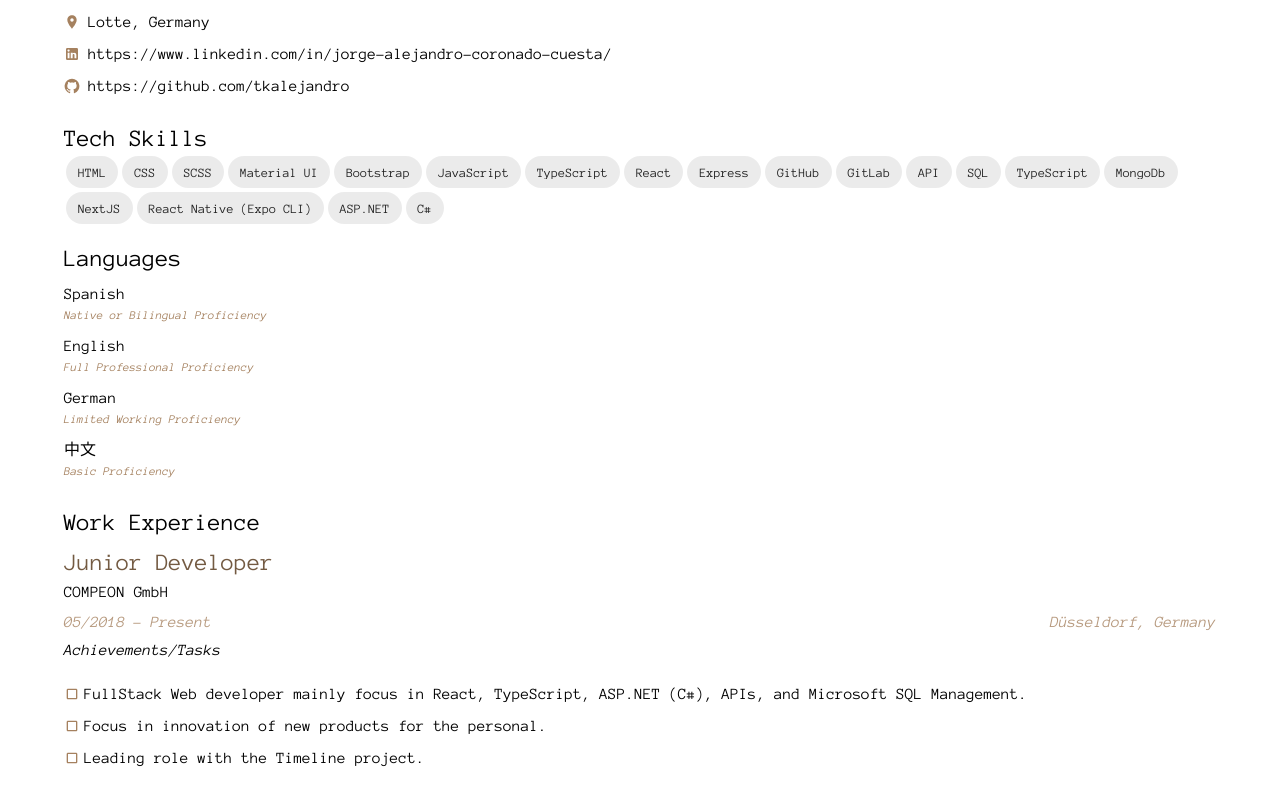
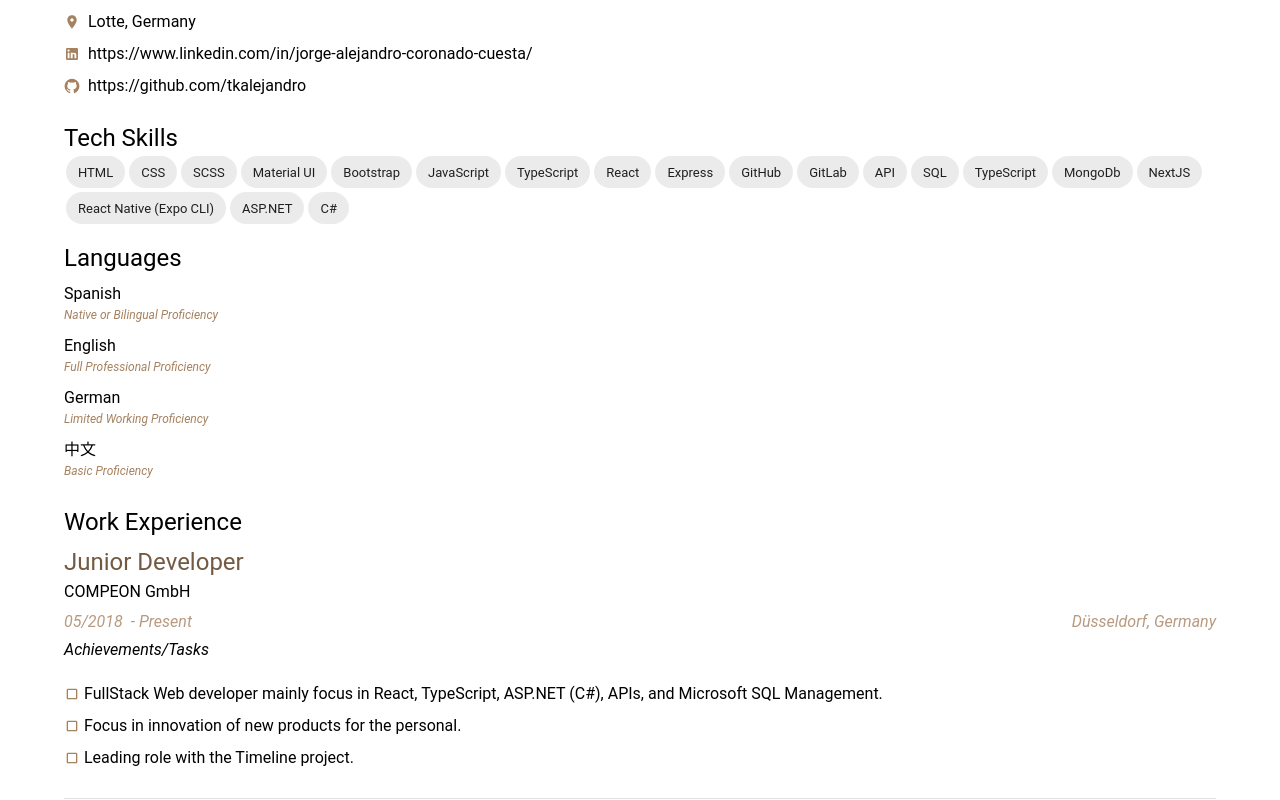
Before and after one commit to tkalejandro/modern-portfolio, a Next.js app: page /resume in a window 1280 px wide. Shown: the part 240-1040 px from the top of the page. Built offline with nearby package versions, Linux system fonts and the light colour scheme.

Commit message:
new font, and divider test.

```diff
--- a/src/modules/ResumePage/components/LifeHistory/LifeHistory.tsx
+++ b/src/modules/ResumePage/components/LifeHistory/LifeHistory.tsx
@@ -1,4 +1,4 @@
-import { Box, Typography } from '@mui/material';
+import { Box, Divider, Typography } from '@mui/material';
 import React from 'react';
 import { LifeHighlights } from '../../../../types/ResumePage';
 import CropSquareIcon from '@mui/icons-material/CropSquare';
@@ -34,6 +34,7 @@ const LifeHistory = ({ mainTitle, data }: LifeHistoryProps) => {
                         subtitle,
                         highlights } = item
                     return (
+                        <>
                             <Box key={title} py={1}>
                                 <Typography component="h3" color="secondary.dark" variant="h5">{title}</Typography>
                                 <Typography variant="subtitle1">{entity}</Typography>
@@ -76,9 +77,12 @@ const LifeHistory = ({ mainTitle, data }: LifeHistoryProps) => {
                                     }
                                 </Box>
                             </Box>
+                            <Divider />
+                        </>
                     )
                 })
             }
+
         </Box>
     )
 };
--- a/src/theme/lightTheme/lightTheme.ts
+++ b/src/theme/lightTheme/lightTheme.ts
@@ -11,11 +11,9 @@ export const lightTheme = createTheme({
           },
         error: {
             main: '#f44336',
-
         },
         warning: {
             main: '#ff9800',
-
         },
         info: {
             main: '#2196f3',
@@ -28,8 +26,7 @@ export const lightTheme = createTheme({
             paper: '#fff',
         },
         divider: 'rgba(0,0,0,0.12)',
-
     },
     typography: {
-        fontFamily: 'Anonymous Pro',}
+        fontFamily: '',}
 });
--- a/styles/globals.css
+++ b/styles/globals.css
@@ -1,5 +1,3 @@
-@import url('https://fonts.googleapis.com/css2?family=Anonymous+Pro:ital,wght@0,400;0,700;1,400;1,700&display=swap');
-
 
 html,
 body {
```
Lines whose indentation alone changed are shown as unchanged.
